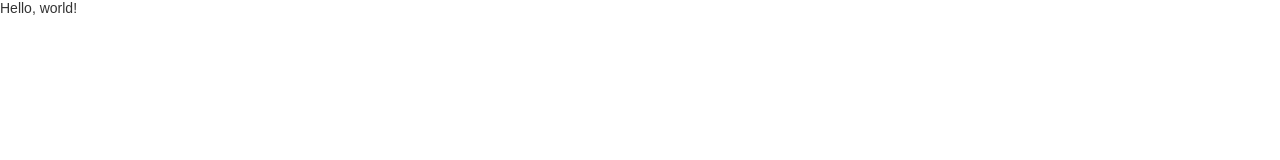
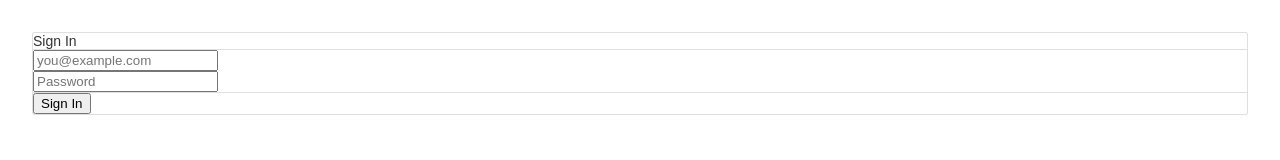
Before and after one commit to fokye/react-webpack-skeleton, a React app: page / in a window 1280 px wide. Built offline with nearby package versions, Linux system fonts and the light colour scheme.

Commit message:
Integrate Redux and I18n; create sample Sign In form

```diff
--- a/package.json
+++ b/package.json
@@ -49,6 +49,9 @@
   "dependencies": {
     "prop-types": "15.5.10",
     "react": "15.6.1",
-    "react-dom": "15.6.1"
+    "react-dom": "15.6.1",
+    "react-redux": "5.0.5",
+    "redux": "3.7.2",
+    "redux-thunk": "2.2.0"
   }
 }
--- a/src/components/app/index.js
+++ b/src/components/app/index.js
@@ -1,25 +1,14 @@
-import PropTypes from 'prop-types';
 import React from 'react';
+import SessionScene from 'scenes/session';
+
 import styles from './styles.css';
 
 class App extends React.Component {
-  static get propTypes() {
-    const { func, string } = PropTypes;
-    return {
-      name: string.isRequired,
-      onClick: func.isRequired
-    };
-  }
-
-  handleClick = async () => {
-    const { props: { onClick } } = this;
-    onClick();
-  };
-
   render() {
-    const { props: { name } } = this;
     return (
-      <div className={styles.app} onClick={this.handleClick}>{name}</div>
+      <div className={styles.app}>
+        <SessionScene/>
+      </div>
     );
   }
 }
--- a/src/components/app/styles.css
+++ b/src/components/app/styles.css
@@ -4,5 +4,4 @@
   font-size: 14px;
   font-family: sans-serif;
   font-weight: 300;
-  cursor: pointer;
 }
--- /dev/null
+++ b/src/components/panel/index.js
@@ -0,0 +1,28 @@
+import PropTypes from 'prop-types';
+import React from 'react';
+
+import styles from './styles.css';
+
+class Panel extends React.Component {
+  static get propTypes() {
+    const { node } = PropTypes;
+    return {
+      children: node,
+      footer: node,
+      header: node
+    };
+  }
+
+  render() {
+    const { props: { children, footer, header } } = this;
+    return (
+      <div className={styles.panel}>
+        {header && (<div className={styles.header}>{header}</div>)}
+        <div className={styles.content}>{children}</div>
+        {footer && (<div className={styles.footer}>{footer}</div>)}
+      </div>
+    );
+  }
+}
+
+export default Panel;
--- /dev/null
+++ b/src/components/panel/styles.css
@@ -0,0 +1,31 @@
+.panel {
+  display: flex;
+  flex-direction: column;
+  align-items: stretch;
+  border-radius: 2px;
+  border-width: 1px;
+}
+
+.panel,
+.header,
+.footer {
+  border-color: rgba(128, 128, 128, 0.25);
+  border-style: solid;
+}
+
+.header,
+.footer {
+  border-width: 0;
+}
+
+.header {
+  border-bottom-width: 1px;
+}
+
+.footer {
+  border-top-width: 1px;
+}
+
+.content {
+  flex: 1;
+}
--- a/src/index.js
+++ b/src/index.js
@@ -1,14 +1,19 @@
+import { applyMiddleware, combineReducers, createStore } from 'redux';
+
 import App from './components/app';
 import React from 'react';
 import ReactDOM from 'react-dom';
+import { Provider as ReduxProvider } from 'react-redux';
 
-const logSomething = () => {
-  // eslint-disable-next-line no-console
-  console.log('Clicking is fun.');
-};
-
-const app = <App name='Hello, world!' onClick={logSomething}/>;
+import createSessionReducer from 'scenes/session/reducer';
+import thunk from 'redux-thunk';
 
 document.addEventListener('DOMContentLoaded', function() {
-  ReactDOM.render(app, document.querySelector('#app'));
+  ReactDOM.render((
+    <ReduxProvider store={createStore(combineReducers({
+      session: createSessionReducer()
+    }), applyMiddleware(thunk))}>
+      <App/>
+    </ReduxProvider>
+  ), document.querySelector('#app'));
 });
--- /dev/null
+++ b/src/scenes/session/actions/create/index.js
@@ -0,0 +1,17 @@
+import performCreate from 'scenes/session/services/create';
+
+const SESSION_CREATE_START = 'SESSION_CREATE_START';
+const SESSION_CREATE_FINISH = 'SESSION_CREATE_FINISH';
+
+const create = () => async (dispatch) => {
+  dispatch({ type: SESSION_CREATE_START });
+  try {
+    const session = await performCreate();
+    dispatch({ payload: session, type: SESSION_CREATE_FINISH });
+  } catch (error) {
+    dispatch({ error: true, payload: error, type: SESSION_CREATE_FINISH });
+  }
+};
+
+export { SESSION_CREATE_START, SESSION_CREATE_FINISH };
+export default create;
--- /dev/null
+++ b/src/scenes/session/index.js
@@ -0,0 +1,55 @@
+import Panel from 'components/panel';
+import PropTypes from 'prop-types';
+import React from 'react';
+
+import { connect } from 'react-redux';
+import createSession from 'scenes/session/actions/create';
+import styles from './styles.css';
+import { t } from 'services/i18n';
+
+class SessionScene extends React.Component {
+  static get propTypes() {
+    const { bool, func } = PropTypes;
+    return {
+      isSigningIn: bool.isRequired,
+      onSignIn: func.isRequired
+    };
+  }
+
+  handleSignIn = (event) => {
+    const { props: { onSignIn } } = this;
+    event.preventDefault();
+    onSignIn();
+    return false;
+  };
+
+  render() {
+    const { handleSignIn, props: { isSigningIn } } = this;
+    return (
+      <div className={styles.sessionScene}>
+        <Panel footer={(
+          <div className={styles.action}>
+            <button disabled={isSigningIn} onClick={handleSignIn}>{t('sign_in')}</button>
+          </div>
+        )} header={(
+          <div>{t('sign_in')}</div>
+        )}>
+          <div className={styles.field}>
+            <input type='email' placeholder='you@example.com'/>
+          </div>
+          <div className={styles.field}>
+            <input type='password' placeholder={t('password')}/>
+          </div>
+        </Panel>
+      </div>
+    );
+  }
+}
+
+export default connect(state => ({
+  isSigningIn: !!state.session.isSigningIn
+}), dispatch => ({
+  onSignIn() {
+    dispatch(createSession());
+  }
+}))(SessionScene);
--- /dev/null
+++ b/src/scenes/session/reducer/index.js
@@ -0,0 +1,23 @@
+import { SESSION_CREATE_FINISH, SESSION_CREATE_START } from 'scenes/session/actions/create';
+
+const createSessionReducer = (initialState = {}) => (state = initialState, action) => {
+  if (action.error) {
+    return state;
+  }
+  switch (action.type) {
+    case SESSION_CREATE_START:
+      return {
+        ...state,
+        isSigningIn: true
+      };
+    case SESSION_CREATE_FINISH:
+      return {
+        ...state,
+        isSigningIn: false,
+        session: action.payload
+      };
+  }
+  return state;
+};
+
+export default createSessionReducer;
--- /dev/null
+++ b/src/scenes/session/services/create/index.js
@@ -0,0 +1,18 @@
+const SECONDS = 1000;
+
+const mockSession = () => ({
+  user: {
+    id: 1,
+    name: 'Thomas'
+  }
+});
+
+const create = () => {
+  return new Promise((resolve) => {
+    setTimeout(() => {
+      resolve(mockSession());
+    }, 1 * SECONDS);
+  });
+};
+
+export default create;
--- /dev/null
+++ b/src/scenes/session/styles.css
@@ -0,0 +1,12 @@
+.sessionScene {
+  margin: 16px;
+  padding: 16px;
+}
+
+.field {
+  display: block;
+}
+
+.action {
+  display: block;
+}
--- /dev/null
+++ b/src/services/i18n/dictionaries/en_US/index.js
@@ -0,0 +1,6 @@
+const en_US = (key, ...more) => ({
+  password: () => 'Password',
+  sign_in: () => 'Sign In'
+})[key](...more);
+
+export default en_US;
--- /dev/null
+++ b/src/services/i18n/index.js
@@ -0,0 +1,8 @@
+import en_US from './dictionaries/en_US';
+
+const I18n = { en_US };
+
+const t = (key, ...more) => en_US(key, ...more);
+
+export { t };
+export default I18n;
```
Also changed, not shown: src/components/app/spec.js (+5 -19 lines), .eslintrc.js, 2 other files.
